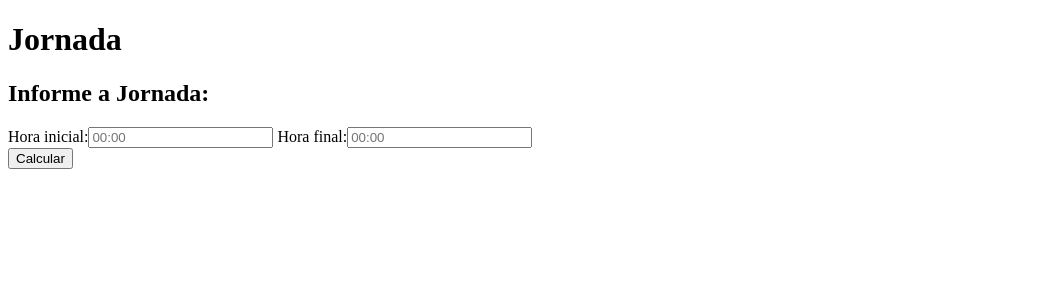
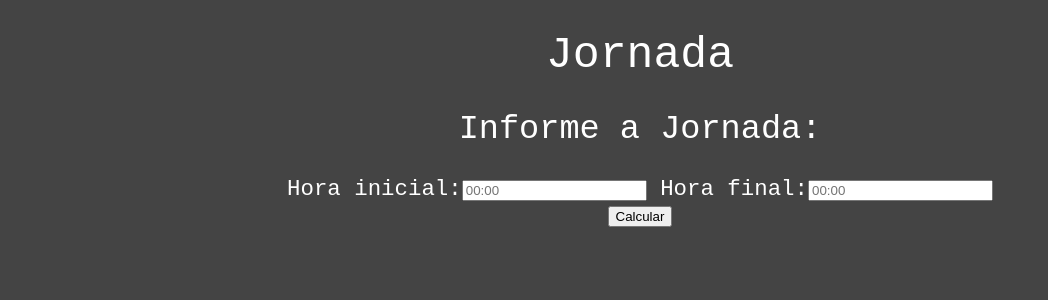
Before and after one commit to tatimilena0309/Teste_Proveu, a React (Create React App) app: page / in a window 1280 px wide. Shown: the top 300 px of the page, without its empty margins (0-1048 px from the left). Built offline with nearby package versions, Linux system fonts and the light colour scheme.

Commit message:
Inclusao arquivo App.css

```diff
--- /dev/null
+++ b/src/components/App.css
@@ -0,0 +1,15 @@
+.App{
+    display: flex;
+    flex-wrap: wrap;
+}
+body{
+    font-family: 'Courier New', Courier, monospace;
+    font-weight: 300;
+    font-size: 1.4rem;
+    background-color: #444;
+    color: #fff;
+    text-align: center;
+}
+h1,h2{
+    font-weight: 300;
+}
--- a/src/components/App.js
+++ b/src/components/App.js
@@ -1,5 +1,5 @@
 import React from 'react';
-
+import './App.css'
 import Post from './Post';
 
 export default class App extends React.Component {
```
